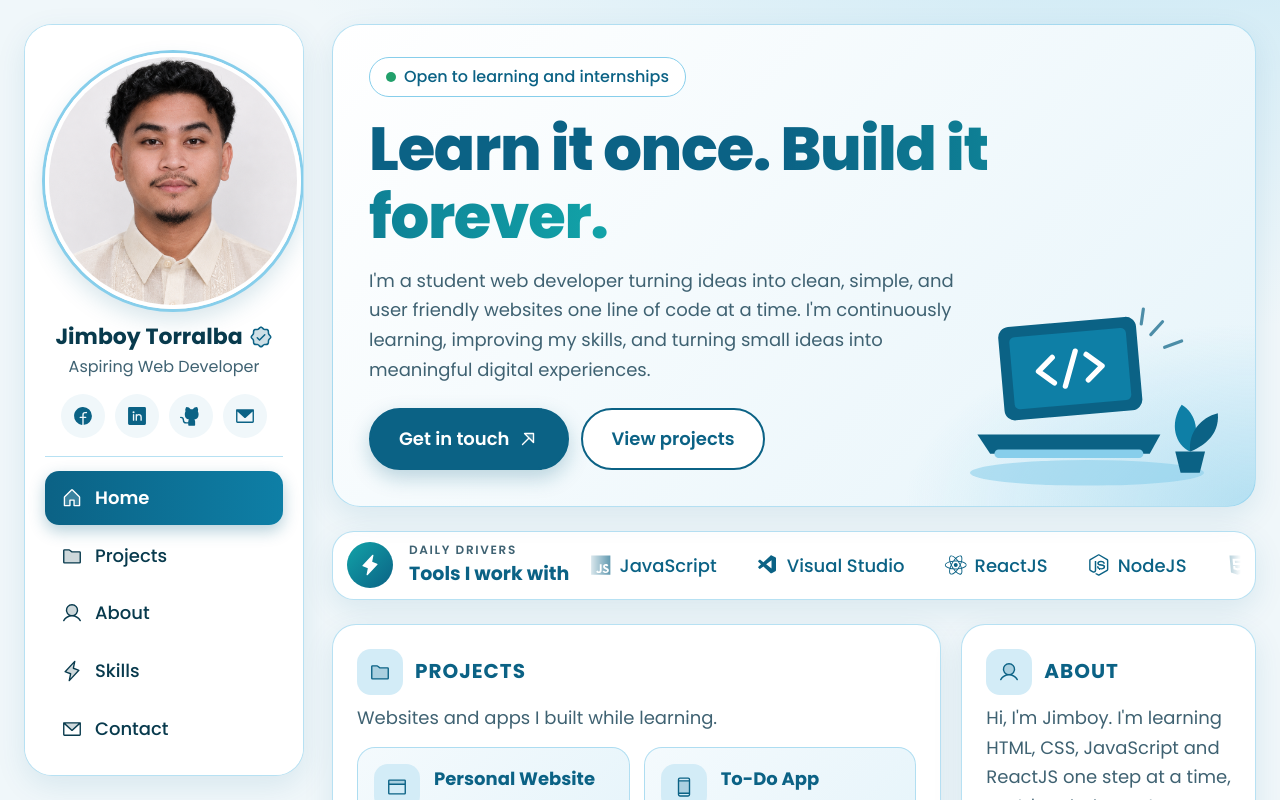
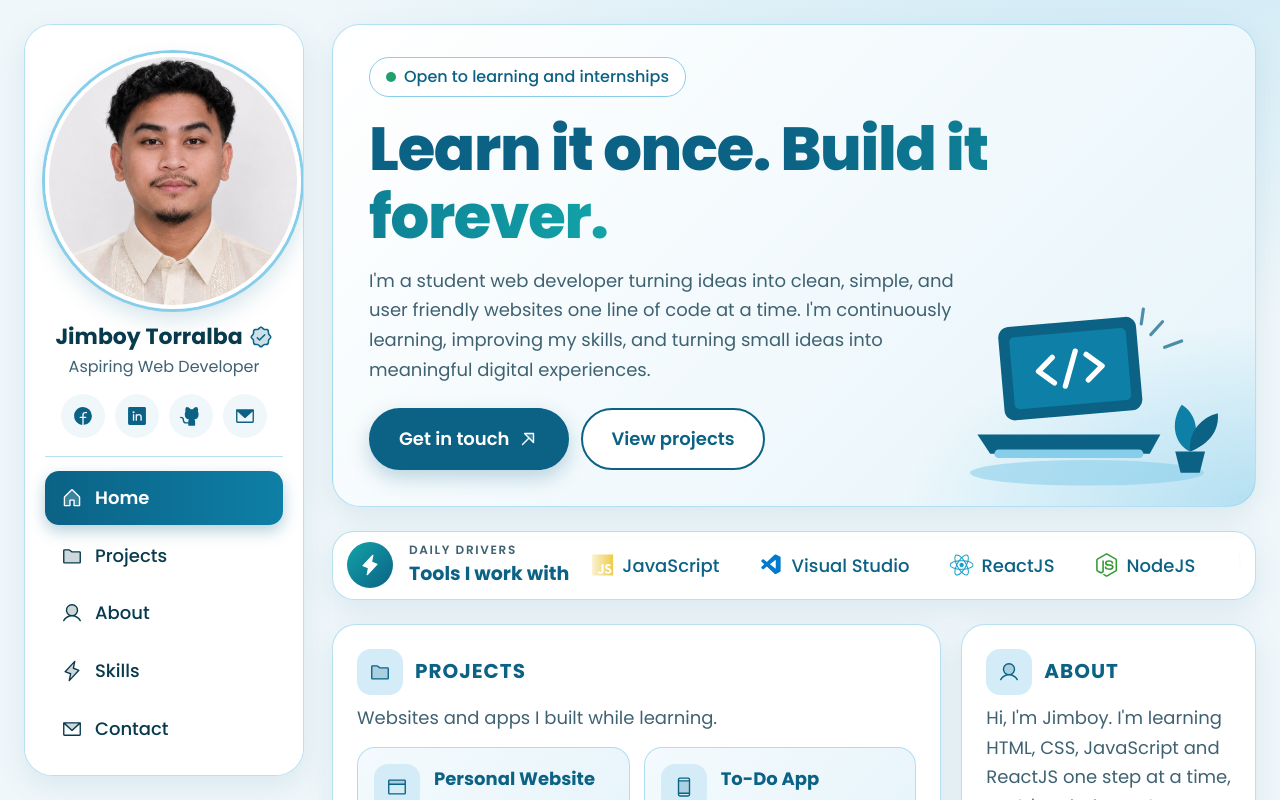
Before and after one commit to jimby-bot/Myportfolio, a React (Vite) app: page / in a window 1280 px wide. Shown: the top 800 px of the page. Built offline with nearby package versions, Linux system fonts and the light colour scheme.

Commit message:
Add files via upload

```diff
--- a/src/components/Drivers.jsx
+++ b/src/components/Drivers.jsx
@@ -13,9 +13,9 @@ export default function Drivers() {
       </div>
       <div className="marquee">
         <div className="track">
-          {loop.map(([name, icon], i) => (
+          {loop.map(([name, Glyph, color], i) => (
             <span key={name + i} aria-hidden={i >= TOOLS.length ? 'true' : undefined}>
-              <Icon icon={icon} /> {name}
+              <Glyph size={24} color={color} aria-hidden="true" /> {name}
             </span>
           ))}
         </div>
```
